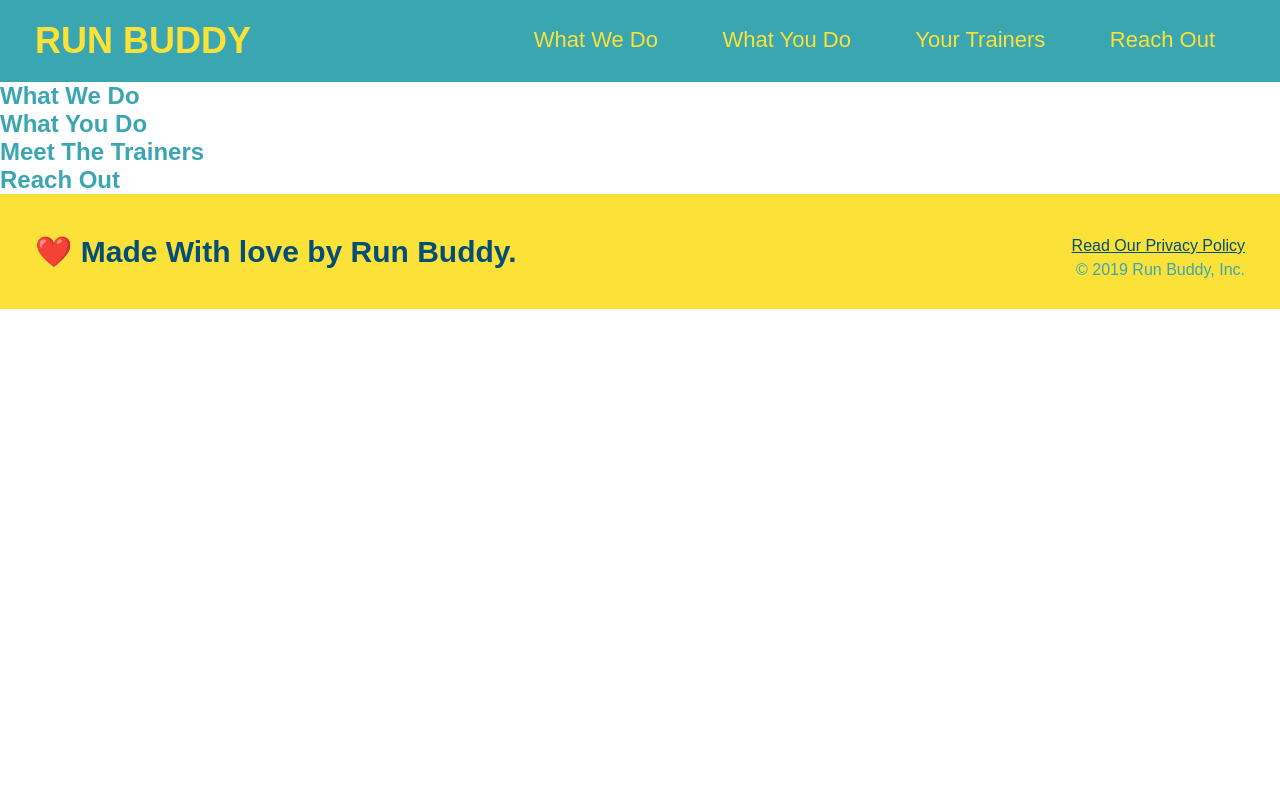
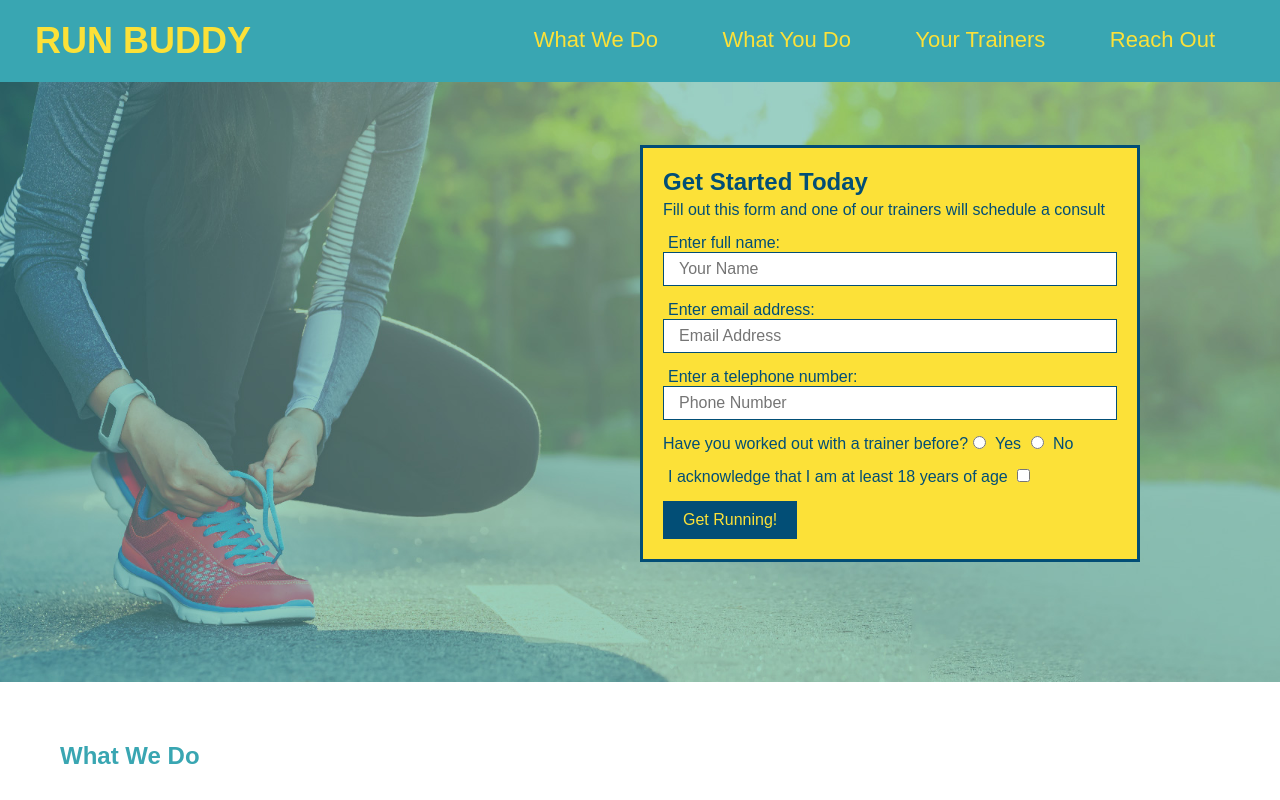
Before and after one commit to DiLorenzoJ/run-buddy, a plain HTML site: page index.html in a window 1280 px wide. Shown: the top 800 px of the page. Drawn offline with Linux system fonts and the light colour scheme.

Commit message:
finish styling and html for hero

```diff
--- a/assets/css/style.css
+++ b/assets/css/style.css
@@ -66,3 +66,60 @@ footer div {
 footer a {
     color: #024e76;
 }
+
+section {
+    padding: 60px;
+}
+
+/* Hero Style Start */
+.hero {
+    background-image: url("../images/hero-bg.jpg");
+    height: 600px;
+    background-size: cover;
+    background-position: center;
+    position: relative;
+}
+
+.hero-form {
+    border: 3px solid #024e76;
+    background-color: #fce138;
+    padding: 20px;
+    color: #024e76;
+    width: 500px;
+    position: absolute;
+    bottom: 120px;
+    right: 140px;
+}
+
+.hero-form h3 {
+    font-size: 24px;
+    margin: 0px;
+}
+
+.hero-form p {
+    margin: 5px 0 15px 0;
+}
+
+.form-input {
+    border: 1px solid #024e76;
+    display: block;
+    padding: 7px 15px;
+    font-size: 16px;
+    color: #024e76;
+    width: 100%;
+    margin-bottom: 15px;
+}
+
+.hero-form label {
+    margin: 0 5px;
+}
+
+.hero-form button {
+    color: #fce138;
+    background-color: #024e76;
+    border: none;
+    padding: 10px 20px;
+    font-size: 16px;
+}
+
+/* Hero Styles End */
--- a/index.html
+++ b/index.html
@@ -33,9 +33,36 @@
       </header>
 
       <!-- hero/jumbotron-->
-      <section>
-
+      <section class="hero">
+        <div class="hero-form">
+          <h3>Get Started Today</h3>
+          <p>Fill out this form and one of our trainers will schedule a consult</p>
+        <!--Add form element-->
+        <form>
+          <label for="name">Enter full name:</label>
+          <input type="text" placeholder="Your Name" name="name" id="name" class="form-input"/>
+          <label for="email">Enter email address:</label>
+          <input type="email" placeholder="Email Address" name="email" id="email" class="form-input"/>
+          <label for="phone">Enter a telephone number:</label>
+          <input type="tel" placeholder="Phone Number" name="phone" id="phone" class="form-input" />
+          <p>
+            Have you worked out with a trainer before?
+            <input type="radio" name="trainer-confirm" id="trainer-yes" />
+            <label for="trainer-yes">Yes</label>
+            <input type="radio" name="trainer-confirm" id="trainer-no" />
+            <label for="trainer-no">No</label>
+          </p>
+          <p>
+            <label for="checkbox">I acknowledge that I am at least 18 years of age</label>
+            <input type="checkbox" name="age-confirm" id="checkbox" />
+          </p>
+          <button type="submit">
+            Get Running!
+          </button>
+        </form>
+        </div>
       </section>
+      <!--end hero-->
 
       <!--"what we do" section-->
       <section>
```
Also changed, not shown: assets/images/hero-bg.jpg (added).
